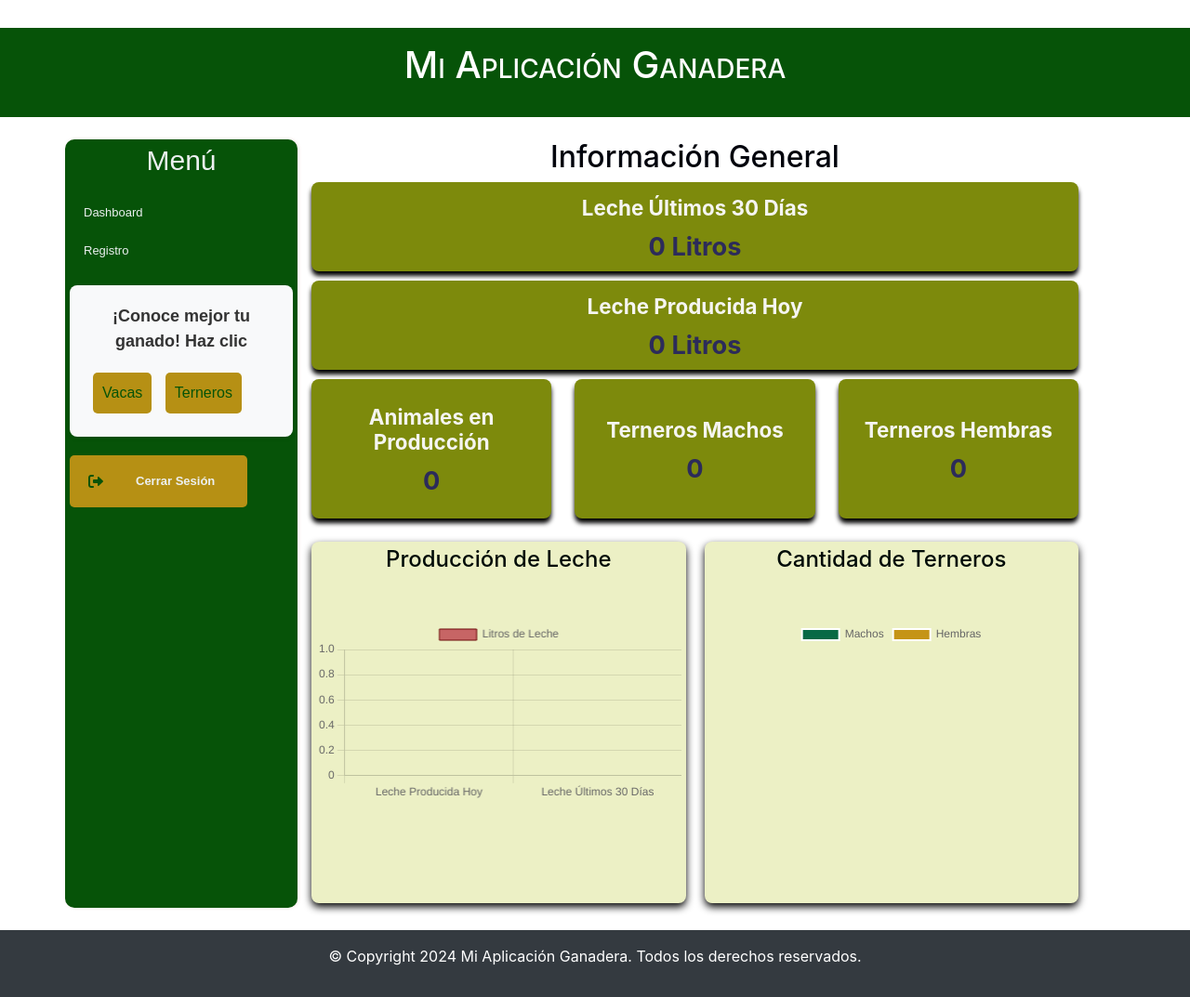
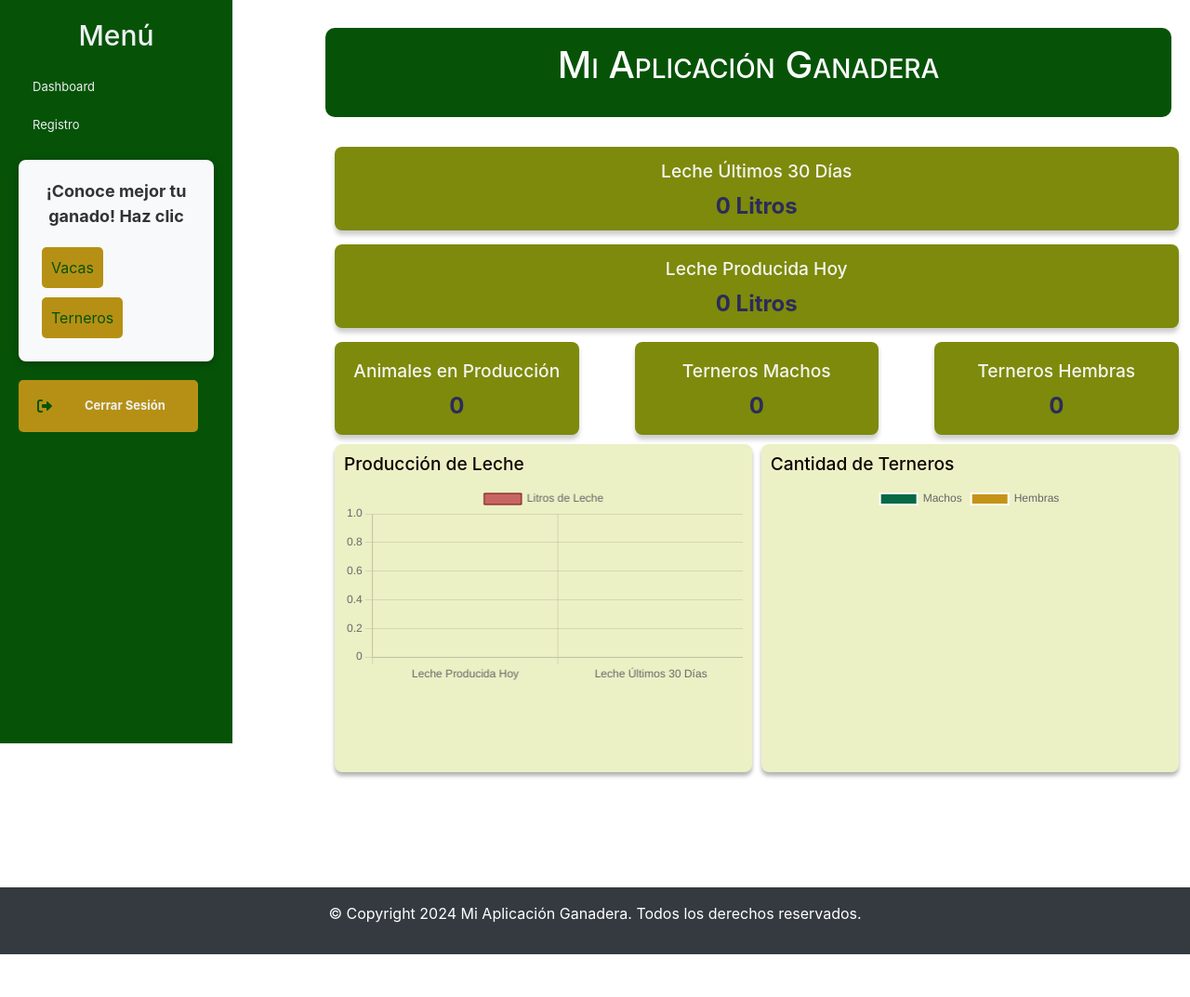
Before and after one commit to lhlopezgi/app_control_ganadero, a Django app: page /dashboard/ in a window 1280 px wide. Shown: the whole page at 93% size. After the commit the page ends 1027 px from the top, so only its background shows below. Run offline with Django 5.2, Linux system fonts and the light colour scheme; the visitor is signed in with stand-in values (Sample User, id 1); data that the repository does not hold is empty; some libraries are stand-ins or nearby versions.

Commit message:
finaliza dashboard y menu

```diff
--- a/ganaderia/static/css/styles.css
+++ b/ganaderia/static/css/styles.css
@@ -17,22 +18,49 @@ body {
     font-weight: bold;
     padding: 20px;
     text-align: center;
+    margin-left: 350px;
+    margin-right: 20px; /* Agrega margen a la derecha */
+    border-radius: 10px; /* Redondea los bordes del encabezado */
 }
-/* Contenedor del dashboard */
+/* Contenedor principal del dashboard y los formularios */
+.dashboard-container,
+.form-content {
+    margin-left: 550px; /* Espacio para el sidebar */
+    width: calc(100% - 550px); /* Usa el espacio restante */
+    box-sizing: border-box;
+    margin: 0;
+    margin: 100px auto;
+}
 .dashboard-container {
-    display: flex; /* Usar flexbox para organizar el menú y el contenido */
+    margin-top: 0px ; /* Ajusta este valor según lo necesites */
 }
+/* Para el contenedor de formularios */
+.form-content {
+    margin-left: 300px; /* Mover formulario hacia la derecha, igual que el contenido general */
+    width: calc(100% - 250px); /* Deja espacio para el sidebar */
+    padding: 20px;
+    box-shadow: 0 4px 8px rgba(0, 0, 0, 1.5);
+    border-radius: 8px;
+    background-color: #c09d29;
+    margin-top: -100px !important ;
+}
+/* El contenido principal también debe moverse correctamente al lado del sidebar */
+.content {
+    margin-left: 250px; /* Asegura que no se sobreponga con el sidebar */
+    width: calc(100% - 250px); /* Asegura que ocupe el resto del espacio */
+    padding: 0px;
+}
+/* Mantenemos el Sidebar fijo a la izquierda */
+/* Sidebar fijo */
 .sidebar {
-    background-color: #065308;
+    background-color: #065308; /* Fondo verde para todo el menú */
+    padding: 20px; /* Espaciado interno */
+    position: fixed; /* Fijar el menú en el lado izquierdo */
+    top: 0;
+    bottom: 0;
+    left: 0;
     width: 250px;
-    min-height: 100vh;
-    padding: 5px;
-    border-radius: 10px;
-    color: #ecf0f1;
-    font-family: Arial, sans-serif;
-    box-shadow: 1px 0 4px rgba(204, 5, 5, 0.1);
-    position: relative; /* Asegúrate de que el sidebar esté en un contexto posicional */
-    z-index: 10;
+    z-index: 1000; /* Asegúrate de que esté por encima de otros elementos */
 }
 /* Estilo para los enlaces en el menú de la barra lateral */
 .sidebar-menu a {
@@ -50,6 +78,7 @@ body {
 .sidebar-menu {
     padding: 0; /* Elimina padding del contenedor del menú */
     margin: 0; /* Elimina margen del contenedor del menú */
+    margin-top: 20px;
 }
 .sidebar-menu li {
     list-style: none;
@@ -83,25 +112,15 @@ body {
     margin-bottom: 20px; /* Espacio debajo del título para separarlo de los elementos de menú */
     color: #ecf0f1; /* Asegúrate de que el color sea el mismo que el de los enlaces */
 }
-.sidebar {
-    min-width: 250px;
-    max-width: fit-content; /* Ajusta dinámicamente el ancho según el texto */
-}
-/*.dashboard-page {
-    background-image: url("../img/imagen4vaca.jpg"); /* Ruta de la imagen de fondo
-    background-size: cover; /* Ajusta la imagen para cubrir todo el fondo
-    background-repeat: no-repeat;
-    background-position: center;
-}*/
-/* Estilos de la página de inicio de sesión */
+/* Ajuste en la parte del login, para que se vea alineado */
 .login-container {
     max-width: 400px;
     margin: 50px auto;
-    padding: 20px;
+    padding: 15px;
     border: 1px solid #ddd;
-    border-radius: 8px;
-    box-shadow: 0 4px 8px rgba(0, 0, 0, 0.2);
-    background-color: #fff;
+    border-radius: 20px;
+    background-color: rgba(255, 255, 255, 0.6); /* Fondo blanco semi-transparente */
+    box-shadow: 0 4px 8px rgba(0, 0, 0, 0.5);
     text-align: center;
 }
 .login-container h2 {
@@ -189,13 +228,12 @@ body {
     padding-left: 20px; /* Indentar el submenú */
     background-color: #b69014; /* Cambiar al color de fondo deseado */
     border-radius: 5px; /* Bordes redondeados para el submenú */
-
 }
 .info-container {
     background-color: #f8f9fa; /* Fondo claro para el contenedor */
     padding: 20px;
     border-radius: 8px; /* Bordes redondeados */
-    box-shadow: 0 2px 5px rgba(0, 0, 0, 0.1); /* Sombra sutil para dar profundidad */
+    box-shadow: 0 2px 8px rgba(0, 0, 0, 0.3); /* Sombra sutil para dar profundidad */
     margin-top: 20px; /* Espaciado superior */
 }
 .info-text {
@@ -268,144 +268,133 @@ body {
             text-align: center;
             color: #720a0a;
         }
-
         .info-card h3 {
             margin: 10;
             font-size: 1.1em;
             color: #007bff;
         }
-
         .info-card p {
             font-size: 1.5em;
             font-weight: bold;
         }
-
-
-
-
-
        /* Estilos Generales */
-body {
-    font-family: Arial, sans-serif;
-    background-color: #f9f6f4;
-    color: #333;
-    margin: 0;
-    padding: 0;
-}
-
-.dashboard-container {
-    max-width: 1200px;
-    margin: 20px auto;
-    padding: 20px;
-}
-
-h2 {
-    text-align: center;
-    color: #00030c;
-    margin-bottom: 20px;
-}
-
+       h2 {
+        text-align: center ;          /* Centra el texto horizontalmente */
+        color: #065308;              /* Color verde para el texto */
+        margin-top: 30px;            /* Aumenta el margen superior para separar el título de las tarjetas */
+        margin-bottom: 20px ;         /* Agrega un margen inferior para un mejor espaciado con las tarjetas */
+    }
 /* Tarjetas de Información */
 .info-cards {
     display: grid;
-    grid-template-columns: repeat(2, 1fr); /* Dos columnas por defecto */
-    gap: 10px;
-    margin-bottom: 10px;
+    grid-template-columns: repeat(2, 1fr); /* Dos columnas para distribuir tarjetas */
+    gap: 15px;
 }
-
+/* Tarjetas individuales */
 .info-card {
     background-color: #7d8a0c;
+    padding: 15px;
     border-radius: 8px;
-    box-shadow: 0 5px 5px rgba(0, 0, 0, 2);
-    padding: 5px;
+    color: #f5f5f1;
+    box-shadow: 0 5px 5px rgba(0, 0, 0, 0.2);
     text-align: center;
-    color: #4e73df;
-    display: flex;
-    flex-direction: column;
-    justify-content: center;
-    align-items: center;
-    min-height: 50px; /* Establece una altura mínima para todas las tarjetas */
+    width: 220%;
+    max-height: 90px;
 }
-
 .info-card p {
-    font-size: 1.7rem;
+    font-size: 1.5rem;
     color: #2c2b5a;
-    margin: 0;
 }
-
+/* Ajuste de texto en las tarjetas */
 .info-card h3 {
-    font-size: 1.4rem;
-    margin-top: 10px;
+    font-size: 1.2rem;
     color: #f5f5f1;
-    font-weight: bold;
 }
-
-/* Fila 1 - Tarjetas de Leche, más anchas */
+/* Tarjetas de la fila 1 */
 .info-card.leche-card {
-    grid-column: span 2; /* Esto hace que estas dos tarjetas ocupen dos columnas */
+    grid-column: span 2; /* Ocupa dos columnas */
 }
-
-/* Fila 2 - Tarjetas Animales en Producción y Terneros */
+/* Información de las tarjetas en la segunda fila */
 .info-cards-second-row {
     display: grid;
-    grid-template-columns: repeat(3, 1fr); /* Tres columnas */
-    gap: 25px;
-    margin-bottom: 20px;
+    grid-template-columns: repeat(3, 1fr); /* Tres columnas de igual tamaño */
+    gap: 60px; /* Espacio uniforme entre las tarjetas */
+    margin-top: 15px;
+    margin-bottom: 10px;
+    width: 220%;
+    box-sizing: border-box;
 }
-
-/* Tarjetas en la fila 2, tamaño estándar */
+/* Tarjetas de la segunda fila */
 .info-card.second-row-card {
-    min-height: 150px; /* Mantiene la altura uniforme */
+    background-color: #7d8a0c;
+    padding: 20px;
+    border-radius: 8px;
+    color: #f5f5f1;
+    box-shadow: 0 5px 5px rgba(0, 0, 0, 0.2);
+    text-align: center;
+    min-height: 100px;
+    max-height: 70px;
+    max-width: 100%; /* Limita el ancho al contenedor */
+    box-sizing: border-box; /* Evita que el padding expanda el ancho */
 }
-
-/* Contenedor de Gráficos */
-
-
 .charts {
-    display: grid;
-    grid-template-columns: repeat(2, minmax(100px, 1fr)); /* Esto asegura que cada gráfico tenga al menos 300px de ancho */
-    gap: 20px;
+    display: flex;
+    flex-wrap: wrap;
+    gap: 10px; /* Reducido el gap a 10px */
+    width: 220%;; /* Asegura que ocupe el 100% del ancho disponible */
+    box-sizing: border-box; /* Asegura que el padding y bordes no afecten el ancho total */
+    margin: 0 auto; /* Centra el contenedor si es necesario */
 }
-
-
+.chart-container {
+    background-color: #ecf0c5;
+    padding: 10px;
+    border-radius: 8px;
+    box-shadow: 0 4px 4px rgba(0, 0, 0, 0.3);
+    flex: 1 1 48%; /* Ocupa aproximadamente el 48% del ancho */
+    box-sizing: border-box; /* Esto asegura que el padding no afecte el ancho */
+    min-width: 200px; /* Asegura que no se reduzca demasiado el ancho de los contenedores */
+    width: 100%; /* O el ancho deseado, si es necesario */
+    max-width: 600px; /* Esto asegura que el gráfico no ocupe más de 600px, puedes ajustar este valor */
+    margin: 0 auto; /* Esto centra el contenedor */
+    padding: 10px;  /* Espacio alrededor del gráfico */
+}
 .chart h3 {
     text-align: center;
     color: #770505;
     margin-bottom: 15px;
 }
-
-
-
-
-/* Estilo General para los Contenedores de Gráficos */
-.chart-container {
-    background-color: #ecf0c5;
-    border-radius: 8px;
-    box-shadow: 0 4px 8px rgba(0, 0, 0, 1.4);
-    padding: 5px;
-    margin-top: 5px;  /* Añadido margen superior para separar de las tarjetas */
-    text-align: center;
-    visibility: visible;  /* Asegúrate de que el contenedor sea visible */
-    display: block;  /* Asegúrate de que el contenedor esté visible en la página */
+.chart-container h3 {
+    color: #0c0400;
+    font-size: 1.2rem;
+    margin-bottom: 10px;
 }
-
-.chart-container h3 {
-    color: #000c08; /* Color para los títulos de los gráficos */
-    font-size: 1.5rem;
-    margin-bottom: 50px;
-}
-.chart-container {
-    max-width: 100%;
-    margin: 5px 0;
-}
-
+/* Ajuste del canvas para gráficos */
 canvas {
     max-width: 100%;
     height: auto;
-    display: block;
     margin: 0 auto;
 }
 #leche-chart {
     width: 100%;
     height: 400px; /* Ajusta este valor según sea necesario */
 }
+/* Formularios */
+form input, form select, form textarea {
+    width: 100%;
+    padding: 10px;
+    margin: 10px 0;
+    border: 1px solid #ddd;
+    border-radius: 5px;
+}
+form button {
+    background-color: #4CAF50;
+    color: white;
+    padding: 10px 20px;
+    border: none;
+    border-radius: 5px;
+    cursor: pointer;
+}
+form button:hover {
+    background-color: #45a049;
+}
+/* Estilos básicos para el toast */
--- a/ganaderia/static/js/scripts.js
+++ b/ganaderia/static/js/scripts.js
@@ -106,13 +106,12 @@ function handleFormSubmit(formId, url, event) {
 
         // Mostrar mensaje de éxito o errores
         if (data.message) {
-            messageContainer.innerHTML = `<div>${data.message}</div>`;
-            messageContainer.style.display = 'block';
+            showToast(data.message, 'success');
         }
         if (data.errors) {
-            for (const error of data.errors) {
-                messageContainer.innerHTML += `<div>${error}</div>`;
-            }
+            data.errors.forEach(error => {
+                showToast(error, 'error');
+            });
         }
     })
     .catch(error => {
@@ -180,3 +179,27 @@ document.addEventListener("DOMContentLoaded", function () {
         }
     });
 });
+
+
+function showToast(message, type) {
+    var toast = document.createElement("div");
+    toast.classList.add("toast");
+
+    // Asegúrate de que se aplica la clase .toast-error si el tipo es "error"
+    if (type === "error") {
+        toast.classList.add("toast-error");  // Clase con fondo rojo
+    }
+
+    toast.innerText = message;
+
+    // Añadir el toast al body
+    document.body.appendChild(toast);
+
+    // Eliminar el toast después de unos segundos
+    setTimeout(function() {
+        toast.classList.add("toast-hide");
+        setTimeout(function() {
+            toast.remove();
+        }, 500);
+    }, 3000);  // Desaparece después de 3 segundos
+}
--- a/ganaderia/templates/ganaderia/dashboard.html
+++ b/ganaderia/templates/ganaderia/dashboard.html
@@ -5,6 +5,7 @@
 <body class="dashboard-page">
     <div class="row">
         <!-- Sidebar -->
+
         <div class="sidebar">
             <h2 class="sidebar-title">Menú</h2>
             <ul class="sidebar-menu">
@@ -33,18 +34,27 @@
         </div>
 
         <!-- Contenido principal -->
+
+        <div class="dashboard-container">
         <div class="col-md-9">
             {% if messages %}
-                <ul class="alert-messages">
-                    {% for message in messages %}
-                        <li>{{ message }}</li>
-                    {% endfor %}
-                </ul>
-            {% endif %}
+            <div id="toast-container">
+                {% for message in messages %}
+                    <script>
+                        // Determinar el tipo de mensaje
+                        var messageType = "{{ message.tags }}";  // success, error, warning, etc.
+
+                        // Llamar a la función JavaScript para mostrar el mensaje
+                        showToast("{{ message|escapejs }}", messageType);
+                    </script>
+                {% endfor %}
+            </div>
+        {% endif %}
+
 
             <!-- Dashboard Content -->
             <div id="dashboard-content" class="tabcontent" style="display: block;">
-                <h2>Información General</h2>
+                <h2></h2>
 
                 <!-- Contenedor de la cuadrícula -->
                 <!-- Fila 1: Tarjetas de Leche -->
@@ -90,7 +100,7 @@
                     </div>
                 </div>
             </div>
-
+        </div>
 
 
                 </div>
@@ -104,7 +114,40 @@
                 data-terneros-hembras="{{ terneros_hembras|default:0 }}">
             </div>
 
+            <style>
+                /* Estilo básico del toast */
+                    .toast {
+                        position: fixed;
+                        top: 20px;
+                        right: 20px;
+                        background-color: #4CAF50; /* Color de fondo para el éxito (verde) */
+                        color: white;
+                        padding: 15px;
+                        border-radius: 5px;
+                        z-index: 9999;
+                        opacity: 1;
+                        visibility: visible;
+                        transition: opacity 0.5s ease, visibility 0s linear 0.5s;
+                        max-width: 300px;
+                        width: auto;
+                    }
 
+                    /* Estilo para los mensajes de error */
+                    .toast-error {
+                        background-color: #f44336 !important; /* Color de fondo para error (rojo) */
+                    }
+
+                    /* Estilo para ocultar el mensaje después de desvanecerse */
+                    .toast-hide {
+                        opacity: 0;
+                        visibility: hidden;
+                        transition: opacity 0.5s ease, visibility 0s linear 0.5s;
+                    }
+
+
+
+
+            </style>
             <!-- Formularios -->
             <!-- Formulario de Registrar Nueva Finca -->
             <div class="form-content" id="finca_create" style="display:none;">
@@ -265,6 +308,6 @@
 
 </body>
 
-
+<div id="toast-container"></div>
 
 {% endblock %}
--- a/ganaderia/views.py
+++ b/ganaderia/views.py
@@ -178,6 +178,10 @@ def dashboard(request):
         'terneros_hembras': terneros_hembras,
     }
 
+
+
+
+
     return render(request, 'ganaderia/dashboard.html', context)
 
 
@@ -203,6 +207,7 @@ def produccion_leche_create(request):
 @login_required
 @permission_required('ganaderia.add_pesovaca', raise_exception=True)
 def peso_vaca_create(request):
+    dashboard_data = obtener_datos_dashboard() # type: ignore
     if request.method == "POST":
         form = PesoVacaForm(request.POST)
         if form.is_valid():
@@ -210,7 +215,8 @@ def peso_vaca_create(request):
             messages.success(request, "Peso de la vaca registrado correctamente.")
             return redirect('home')
         else:
-            print("Errores del formulario:", form.errors)  # Depurar los errores
+
+            messages.error(request, "Por favor corrige los errores en el formulario.")
     else:
         form = PesoVacaForm()
 
@@ -227,7 +233,8 @@ def peso_ternero_create(request):
             messages.success(request, "Peso del ternero registrado correctamente.")
             return redirect('home')  # O cualquier otra URL a la que desees redirigir después del éxito
         else:
-            print("Errores del formulario:", form.errors)  # Depurar los errores
+
+            messages.error(request, "Por favor corrige los errores en el formulario.")
     else:
         form = PesoTerneroForm()
 
```
Also changed, not shown: other parts of ganaderia/static/css/styles.css (+33 -50 lines), ganaderia/templates/ganaderia/login.html (+47 -25 lines).
